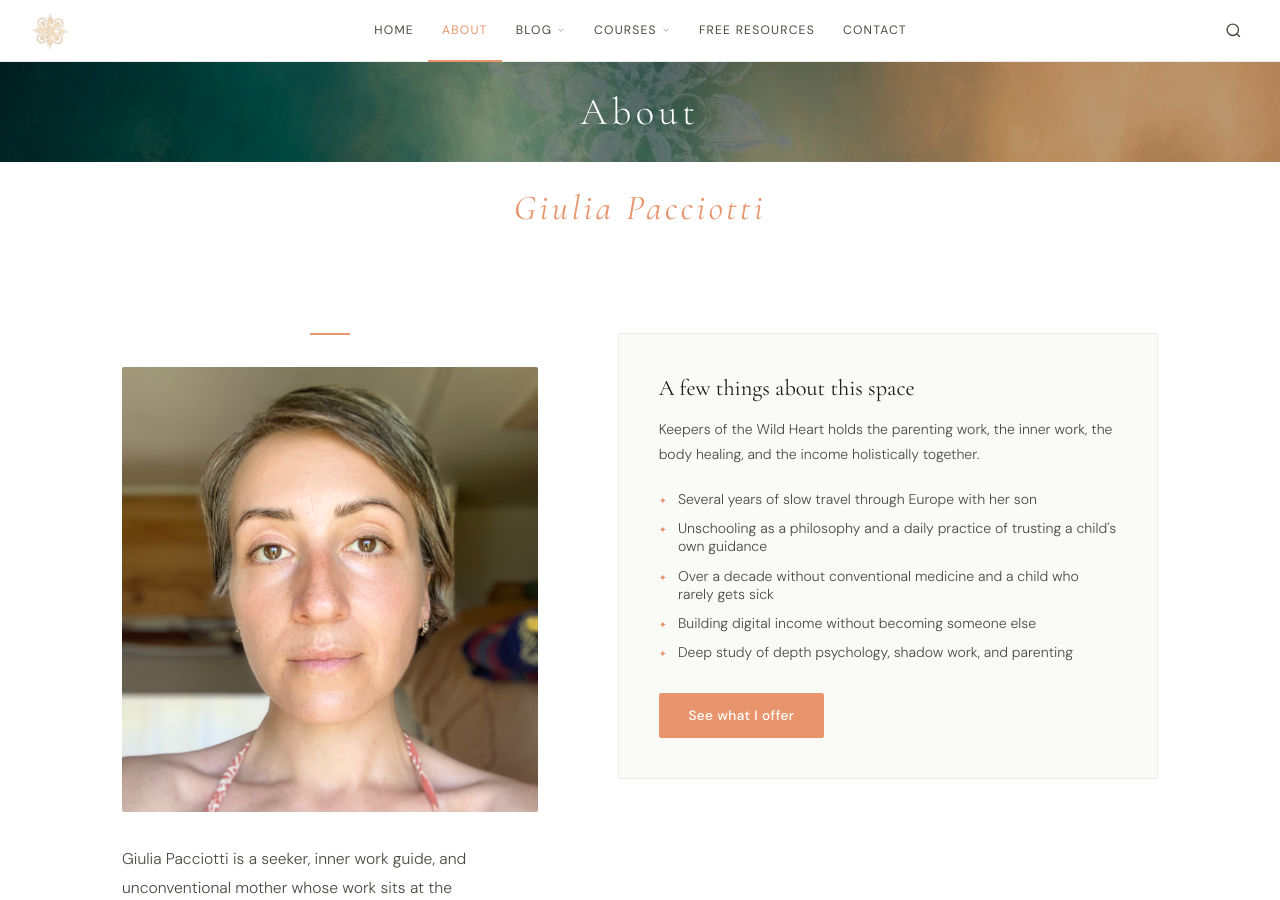
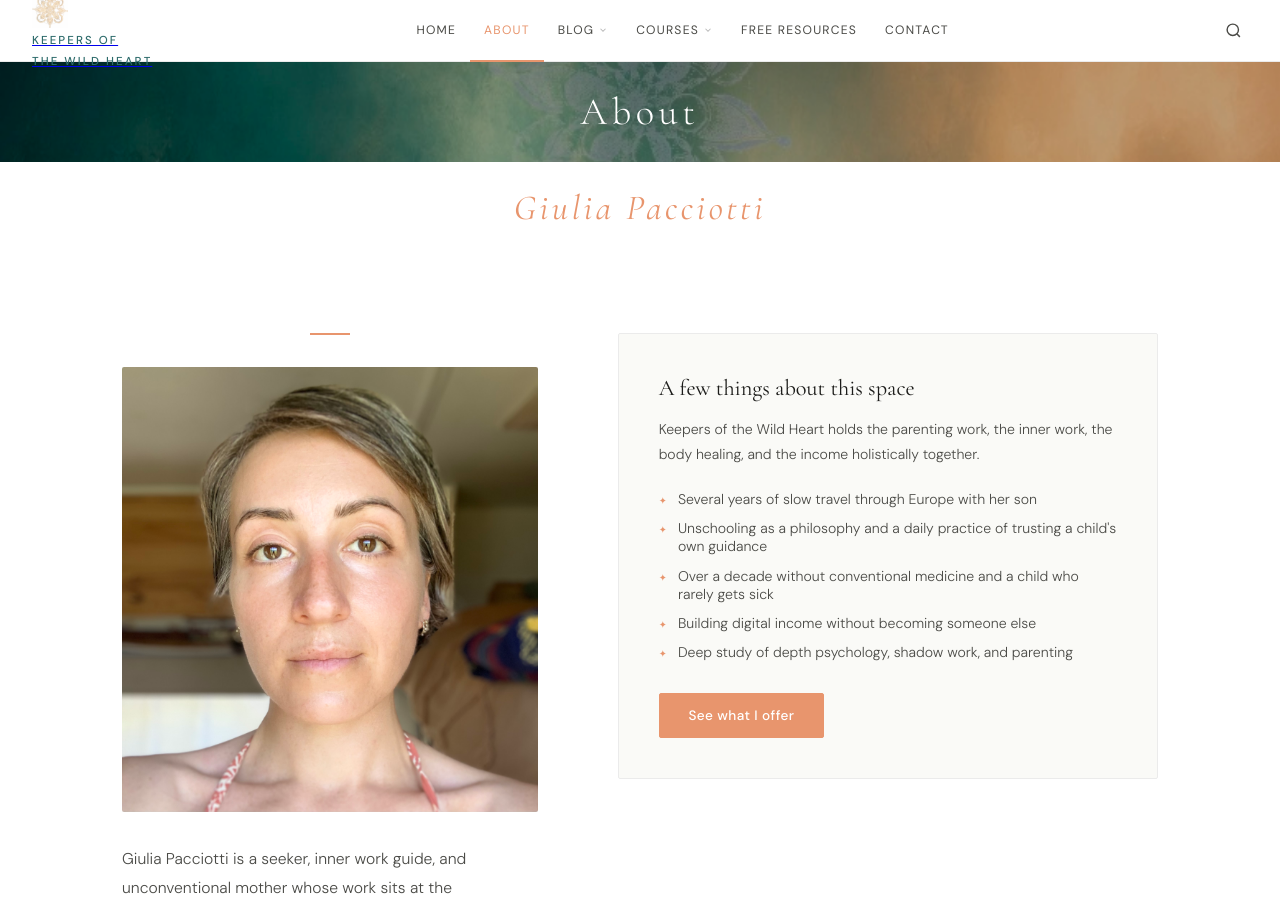
Before and after one commit to Blubell26/giuliapacciotti.com, a Jekyll site: the page built from about.md, in a window 1280 px wide and 900 px high. Built offline with Jekyll 4.4.1, drawn with Linux system fonts in a browser that asks for light colours.

Commit message:
Update about.html

```diff
--- a/_layouts/about.html
+++ b/_layouts/about.html
@@ -113,7 +113,10 @@ body{font-family:'DM Sans',sans-serif;background:#fff;color:var(--dark);padding-
 
 <!-- ─── NAV ─── -->
 <nav class="topnav">
-  <a href="/" class="topnav-logo"><img src="/IMG_7248.png" alt="Giulia Pacciotti"></a>
+  <a href="/" class="topnav-logo">
+  <img src="/IMG_7248.png" alt="Keepers of the Wild Heart">
+  <span style="font-family:'DM Sans',sans-serif;font-size:0.72rem;font-weight:500;letter-spacing:0.18em;text-transform:uppercase;color:#2d6b6b;line-height:1.3;">Keepers of<br>the Wild Heart</span>
+</a>
 
   <!-- desktop links with dropdowns -->
   <ul class="topnav-right">
```
